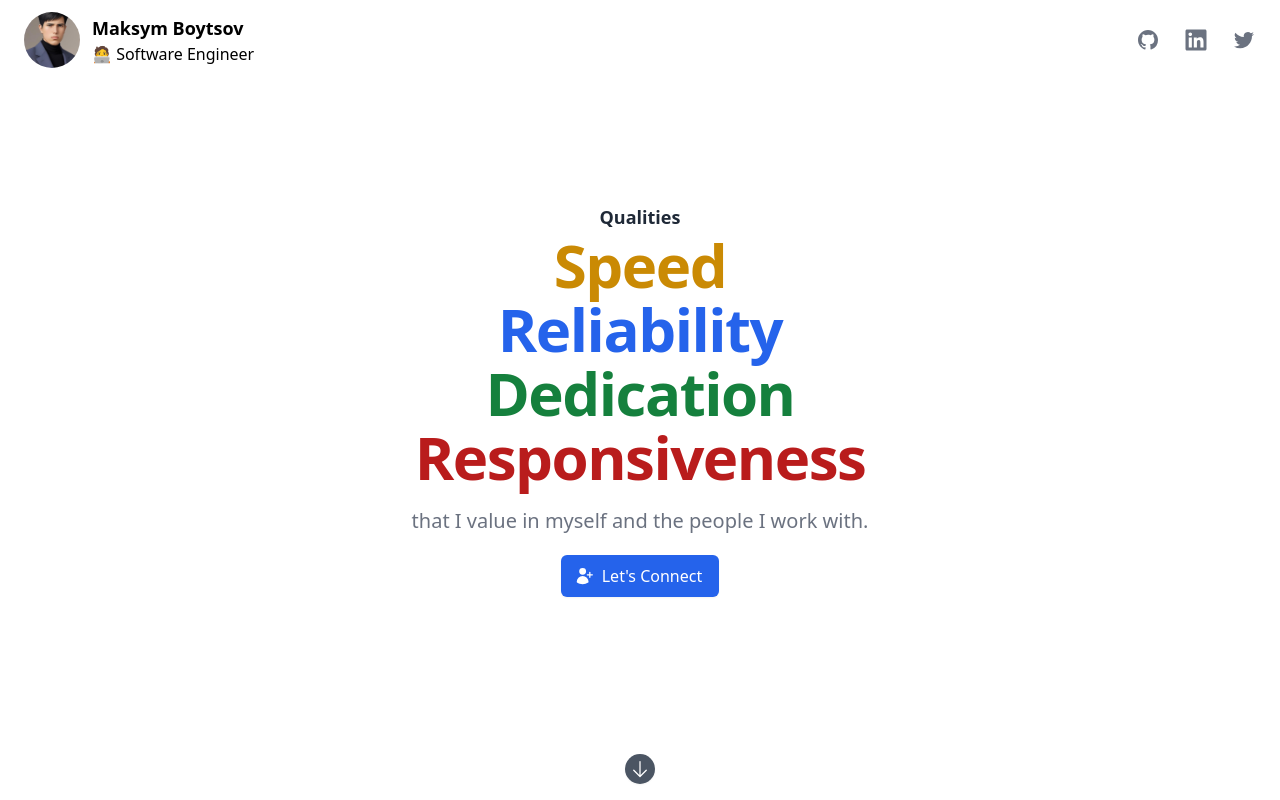
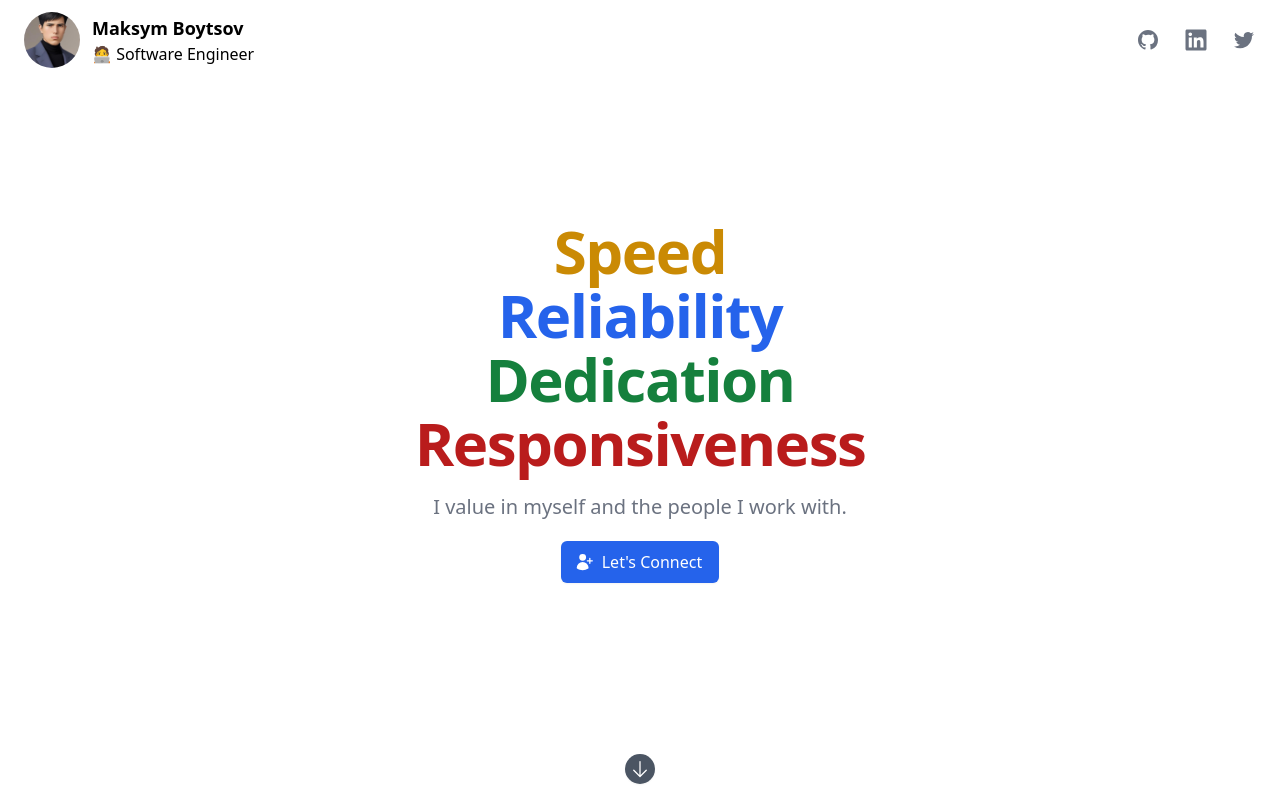
Before and after one commit to maksym-boytsov/maksym-boytsov, a Next.js app: page / in a window 1280 px wide. Shown: the top 800 px of the page. Built offline with nearby package versions, Linux system fonts and the light colour scheme.

Commit message:
fix: removed a word

```diff
--- a/pages/index.tsx
+++ b/pages/index.tsx
@@ -96,8 +96,6 @@ export default function Home() {
           className="relative bg-white h-screen grid gap-5 justify-center items-center justify-items-center content-center"
         >
           <div className="mx-auto max-w-7xl px-4 sm:px-6 lg:px-8 text-center">
-            <h2 className="text-lg font-semibold text-gray-800">Qualities</h2>
-
             {keywords.map((keyword) => (
               <p
                 key={keyword.color}
@@ -108,7 +106,7 @@ export default function Home() {
             ))}
 
             <p className="mx-auto mt-5 max-w-xl text-xl text-gray-500">
-              that I value in myself and the people I work with.
+              I value in myself and the people I work with.
             </p>
           </div>
 
```
